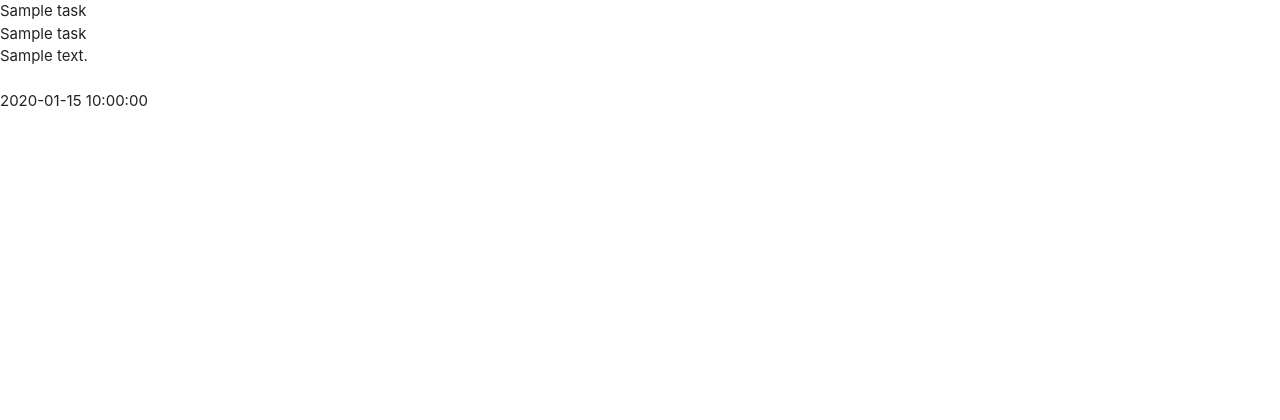
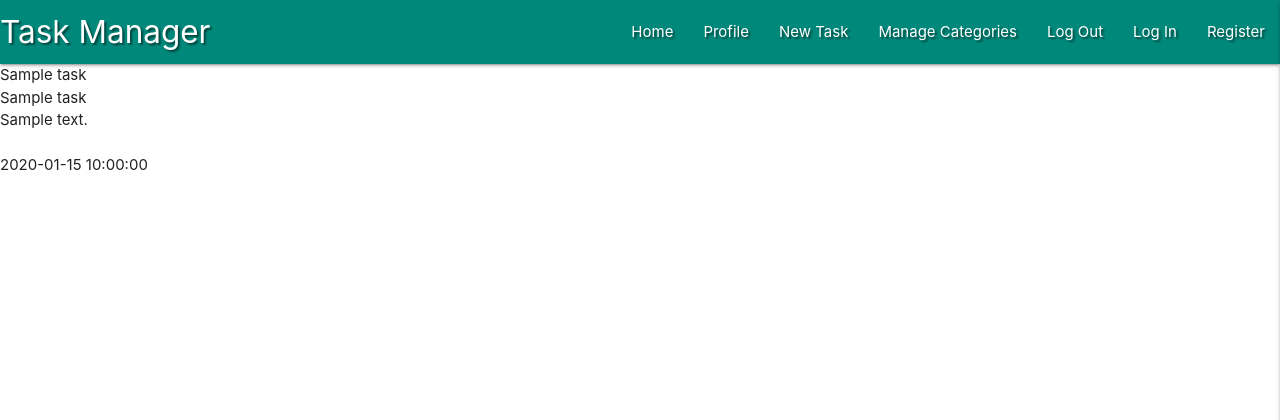
Before and after one commit to RvN-R/flask-task-manager-project, a Flask app: page / in a window 1280 px wide. Shown: the top 420 px of the page. Run offline with Flask 2, Linux system fonts and the light colour scheme; a database or web service that is not in the repository returns one stand-in record (values such as "Sample title"); some libraries are stand-ins or nearby versions.

Commit message:
Add Materilize Navbar and Sidenav

```diff
--- a/static/css/style.css
+++ b/static/css/style.css
@@ -0,0 +1,3 @@
+.text-shadow{
+    text-shadow: 2px 2px 2px rgba(0, 0, 0 ,0.5);
+}
--- a/static/js/script.js
+++ b/static/js/script.js
@@ -0,0 +1,3 @@
+$(document).ready(function(){
+    $('.sidenav').sidenav({edge: "right"});
+  });
--- a/templates/base.html
+++ b/templates/base.html
@@ -5,7 +5,8 @@
     <meta charset="UTF-8">
     <meta http-equiv="X-UA-Compatible" content="IE=edge">
     <meta name="viewport" content="width=device-width, initial-scale=1.0">
-    <link rel="stylesheet" href="https://cdnjs.cloudflare.com/ajax/libs/font-awesome/5.15.3/css/all.min.css" type="text/css">
+    <link rel="stylesheet" href="https://cdnjs.cloudflare.com/ajax/libs/font-awesome/5.15.3/css/all.min.css"
+        type="text/css">
     <link rel="stylesheet" href="https://cdnjs.cloudflare.com/ajax/libs/materialize/1.0.0/css/materialize.min.css"
         type="text/css">
     <link rel="stylesheet" href="{{ url_for('static', filename= 'css/style.css') }}" type="text/css">
@@ -16,13 +17,44 @@
 
 <body>
 
+    <header>
+        <!--top navbar-->
+        <nav class="nav-extended text-shadow #00897b teal darken-1">
+            <div class="nav-wrapper">
+                <a href="{{ url_for('get_tasks') }}" class="brand-logo">Task Manager</a>
+                <a href="#" data-target="mobile-demo" class="sidenav-trigger right"><i class="fas fa-bars"></i></a>
+                <ul class="right hide-on-med-and-down">
+                    <li><a href="{{ url_for('get_tasks') }}">Home</a></li>
+                    <li><a href="#">Profile</a></li>
+                    <li><a href="#">New Task</a></li>
+                    <li><a href="#">Manage Categories</a></li>
+                    <li><a href="#">Log Out</a></li>
+                    <li><a href="#">Log In</a></li>
+                    <li><a href="#">Register</a></li>
+                </ul>
+            </div>
+        </nav>
+
+        <!--mobile sidenav-->
+        <ul class="sidenav" id="mobile-demo">
+            <li><h4 class="center-align light-blue-text text-darken-4">Task Manager</h4></li>
+            <li><a href="{{ url_for('get_tasks') }}">Home</a></li>
+            <li><a href="#">Profile</a></li>
+            <li><a href="#">New Task</a></li>
+            <li><a href="#">Manage Categories</a></li>
+            <li><a href="#">Log Out</a></li>
+            <li><a href="#">Log In</a></li>
+            <li><a href="#">Register</a></li>
+        </ul>
+    </header>
+
     {% block content %}
     {% endblock %}
 
     <script src="https://code.jquery.com/jquery-3.6.0.min.js"
         integrity="sha256-/xUj+3OJU5yExlq6GSYGSHk7tPXikynS7ogEvDej/m4=" crossorigin="anonymous"></script>
     <script src="https://cdnjs.cloudflare.com/ajax/libs/materialize/1.0.0/js/materialize.min.js"></script>
-    <script src="{{ url_for('static', filename='js/static.js') }}"></script>
+    <script src="{{ url_for('static', filename='js/script.js') }}"></script>
     {% block scripts %}
     {% endblock %}
 </body>
```
